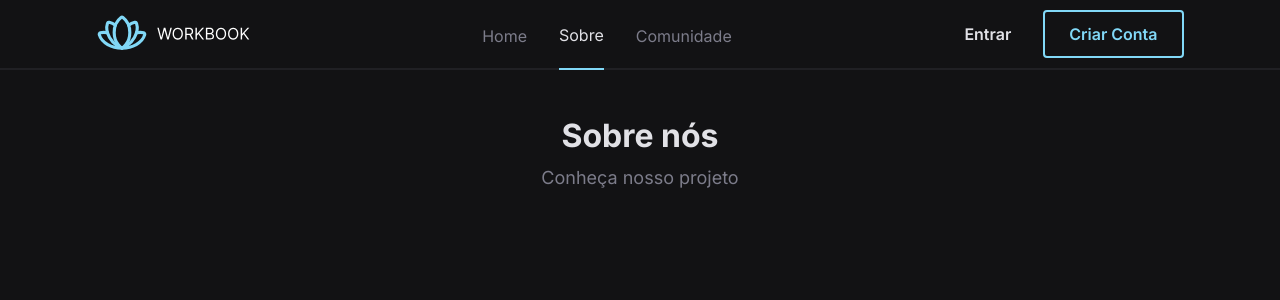
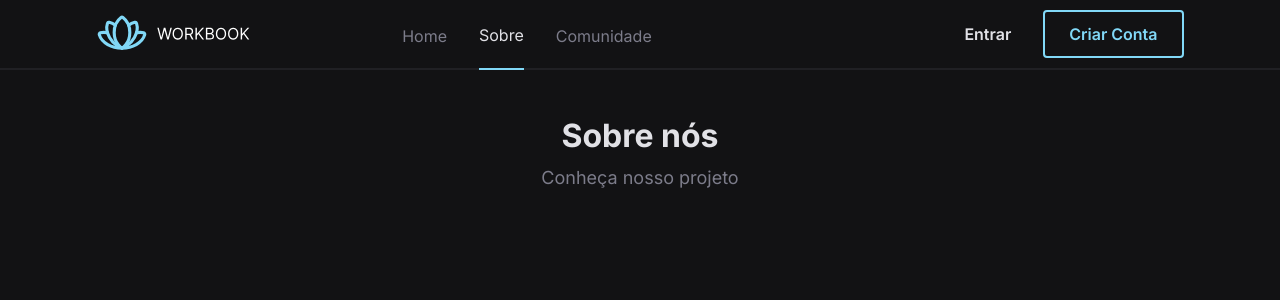
Before and after one commit to Isaac-MCastanho/form-lab-design-system, a React (Vite) app: page /about in a window 1280 px wide. Shown: the top 300 px of the page. Built offline with nearby package versions, Linux system fonts and the light colour scheme.

Commit message:
correction of styles

```diff
--- a/package.json
+++ b/package.json
@@ -17,7 +17,6 @@
     "@radix-ui/react-slot": "^1.0.1",
     "@storybook/addon-a11y": "^6.5.13",
     "@types/react-router-dom": "^5.3.3",
-    "@types/styled-components": "^5.1.26",
     "axios": "^1.1.3",
     "clsx": "^1.2.1",
     "phosphor-react": "^1.4.1",
@@ -40,6 +39,7 @@
     "@storybook/testing-library": "^0.0.13",
     "@types/react": "^18.0.24",
     "@types/react-dom": "^18.0.8",
+    "@types/styled-components": "^5.1.26",
     "@vitejs/plugin-react": "^2.2.0",
     "autoprefixer": "^10.4.13",
     "babel-loader": "^8.3.0",
--- a/src/components/Header/index.tsx
+++ b/src/components/Header/index.tsx
@@ -14,14 +14,14 @@ export const Header = () => {
     setIsOpenMenu(!isOpenMenu);
   };
   return (
-    <C.Conatiner>
+    <C.Container>
       <Link to="/">
         <Logotype />
       </Link>
 
       <ButtonBurger onClick={handleMenu} isOpen={isOpenMenu} />
 
-      <C.Nav open={isOpenMenu}>
+      <C.Nav className="bg-gray-900 gap-40 transition-all" open={isOpenMenu}>
         <ul className=" flex-1 flex items-center justify-center gap-8 h-full relative bottom-[-2px] max-md:h-auto max-md:flex-none max-md:flex-col">
           <LinkNav
             onClick={() => {
@@ -71,6 +71,6 @@ export const Header = () => {
           </LinkButton>
         </div>
       </C.Nav>
-    </C.Conatiner>
+    </C.Container>
   );
 };
--- /dev/null
+++ b/src/components/Header/style.ts
@@ -0,0 +1,82 @@
+import tw from "tailwind-styled-components";
+import styled from "styled-components";
+
+interface NavProps {
+  open: boolean;
+}
+
+// export const Container = tw.header`
+//  w-screen
+//  h-[70px]
+//  flex
+//  justify-center
+//  items-center
+//  border-b-2
+//  border-solid
+//  border-gray-800
+//  fixed
+//  bg-gray-900
+
+// max-break1:justify-between
+// max-break1:px-5
+// `;
+export const Container = styled.header`
+  width: 100vw;
+  height: 70px;
+  display: flex;
+  justify-content: center;
+  align-items: center;
+  border-bottom: 2px solid #202024;
+  position: fixed;
+  background: #121214;
+
+  @media (max-width: 934px) {
+    justify-content: space-between;
+    padding: 0 20px;
+  }
+`;
+
+// const NavStyle = tw.nav<NavProps>`
+// w-screen
+// h-full
+// max-w-[934px]
+// flex items-center
+// justify-evenly
+
+// ${(props) =>
+//   props.open
+//     ? "max-break1:top-0 max-break1:left-0 max-break1:opacity-100 max-break1:visible"
+//     : "max-break1:top-[-100px] max-break1:opacity-0 max-break1:invisible"}
+
+// transition-all
+// max-break1:fixed
+// max-break1:bg-gray-900
+// max-break1:gap-40
+
+// max-break1:h-screen
+// max-break1:w-screen
+// max-break1:flex-col
+// max-break1:justify-center
+// `;
+
+export const Nav = styled.nav<NavProps>`
+  width: 100vw;
+  height: 100%;
+  max-width: 934px;
+  display: flex;
+  align-items: center;
+  justify-content: space-evenly;
+
+  @media (max-width: 934px) {
+    ${(props) =>
+      props.open
+        ? "top:0; left:0; opacity:1; visibility:visible;"
+        : "top:-100px; opacity:0; visibility:hidden;"}
+    position: fixed;
+
+    height: 100vh;
+    width: 100vw;
+    flex-direction: column;
+    justify-content: center;
+  }
+`;
--- a/src/components/Header/style.tsx
+++ /dev/null
@@ -1,47 +0,0 @@
-import tw from "tailwind-styled-components";
-import styled from "styled-components";
-
-export const Conatiner = tw.header`
- w-screen
- h-[70px]
- flex
- justify-center
- items-center
- border-b-2
- border-solid
- border-gray-800
- fixed
- bg-gray-900
-
-max-break1:justify-between
-max-break1:px-5
-`;
-
-const NavStyle = tw.nav`
-w-screen
-h-full
-max-w-[934px]
-flex items-center
-justify-evenly
-
-
-
-transition-all
-max-break1:fixed
-max-break1:bg-gray-900
-max-break1:gap-40
-`;
-
-export const Nav = styled(NavStyle)`
-  @media (max-width: 934px) {
-    ${(props) =>
-      props.open
-        ? "top:0; left:0; opacity:1; visibility:visible;"
-        : "top:-100px; opacity:0; visibility:hidden;"}
-
-    height: 100vh;
-    width: 100vw;
-    flex-direction: column;
-    justify-content: center;
-  }
-`;
--- a/src/pages/CreateAnAccount/index.tsx
+++ b/src/pages/CreateAnAccount/index.tsx
@@ -1,9 +1,5 @@
-import { Cake } from "phosphor-react";
-
 import { Heading } from "../../components/Heading";
 import { Text } from "../../components/Text";
-
-import { Theme } from "../../Theme/Theme";
 
 export const CreateAnAccount = () => {
   return (
--- a/src/pages/Home copy 2/index.tsx
+++ /dev/null
@@ -1,19 +0,0 @@
-import { Cake } from "phosphor-react";
-
-import { Heading } from "../../components/Heading";
-import { Text } from "../../components/Text";
-
-import { Theme } from "../../Theme/Theme";
-
-export const Home = () => {
-  return (
-    <header className="flex flex-col items-center">
-      <Heading size="lg" className="mt-4 xs:max-sm:text-xl">
-        Home
-      </Heading>
-      <Text size="lg" className="text-gray-400 mt-1 xs:max-sm:text-sm">
-        Conheça a plataforma
-      </Text>
-    </header>
-  );
-};
--- a/src/pages/Home/index.tsx
+++ b/src/pages/Home/index.tsx
@@ -1,9 +1,5 @@
-import { Cake } from "phosphor-react";
-
 import { Heading } from "../../components/Heading";
 import { Text } from "../../components/Text";
-
-import { Theme } from "../../Theme/Theme";
 
 export const Home = () => {
   return (
--- a/src/pages/SignIn/index.tsx
+++ b/src/pages/SignIn/index.tsx
@@ -7,7 +7,6 @@ import { Heading } from "./../../components/Heading";
 import { Text } from "./../../components/Text";
 import { TextInput } from "./../../components/TextInput";
 import { Logo } from "./../../Logo";
-import { Theme } from "./../../Theme/Theme";
 export const SignIn = () => {
   const [isUserSignedIn, setIsUserSignedIn] = useState(false);
 
```
Also changed, not shown: 2 other files (tests, documents, lock files or other folders).
